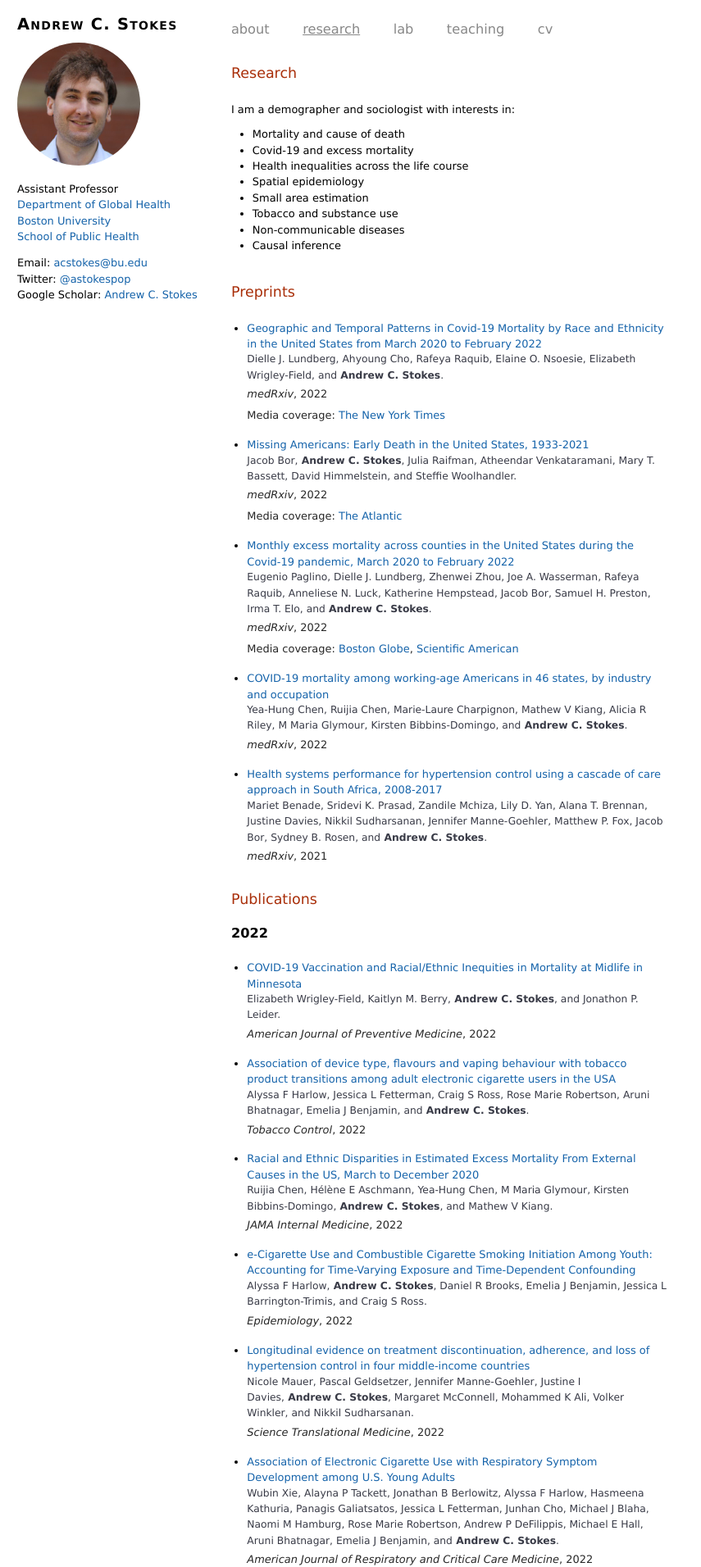
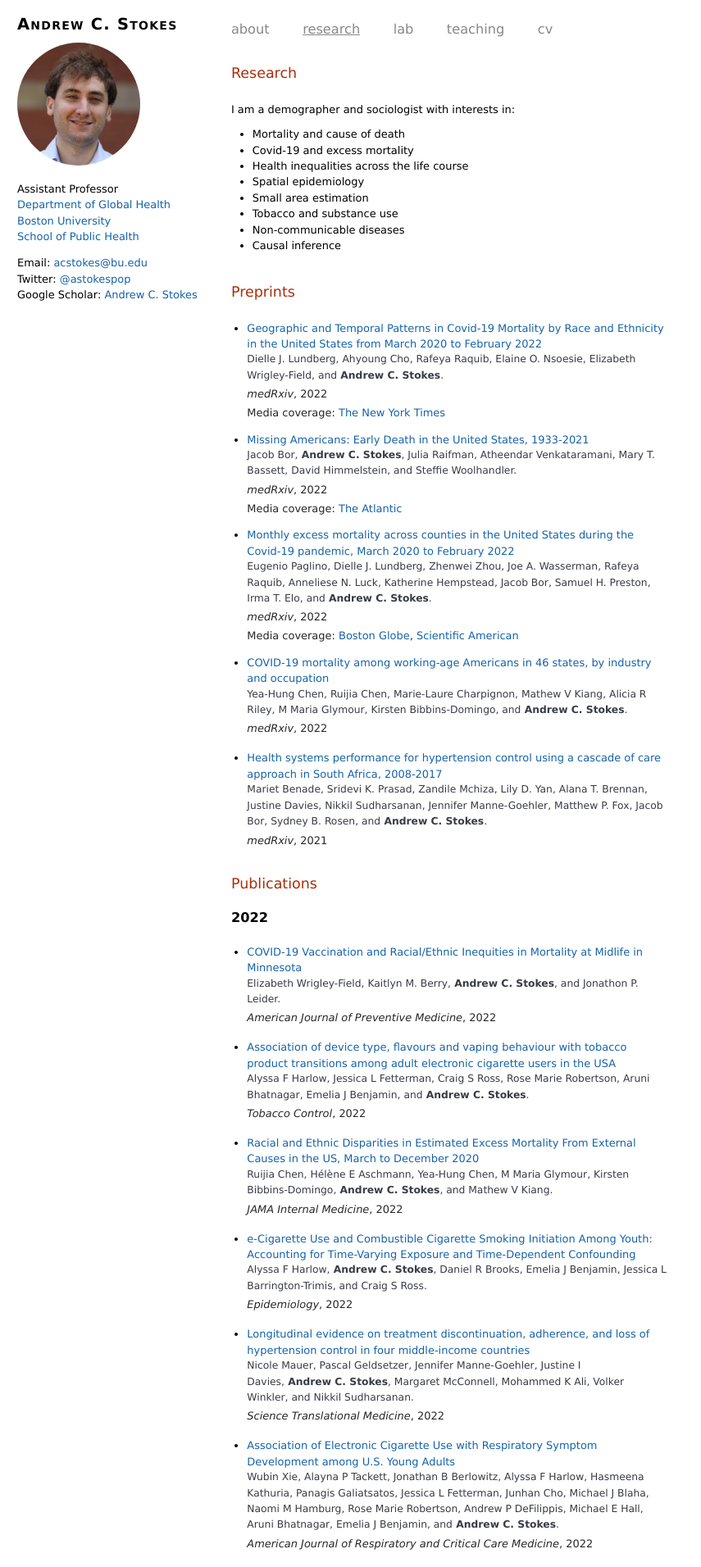
Before and after one commit to Aykerimm/andrew-profile, a Jekyll site: the page built from researches.html, in a window 1280 px wide. Shown: the top 1912 px of the page at 82% size, without its empty margins (0-855 px from the left). Built offline with Jekyll 4.4.1, drawn with Linux system fonts in a browser that asks for light colours.

Commit message:
modified the line-height

```diff
--- a/_sass/researches.scss
+++ b/_sass/researches.scss
@@ -44,7 +44,7 @@
 }
 
 .research__meta-media-coverage {
-    line-height: 2em;
+    line-height: 1.5em;
 }
 
 // .research__meta-media-link {
```
